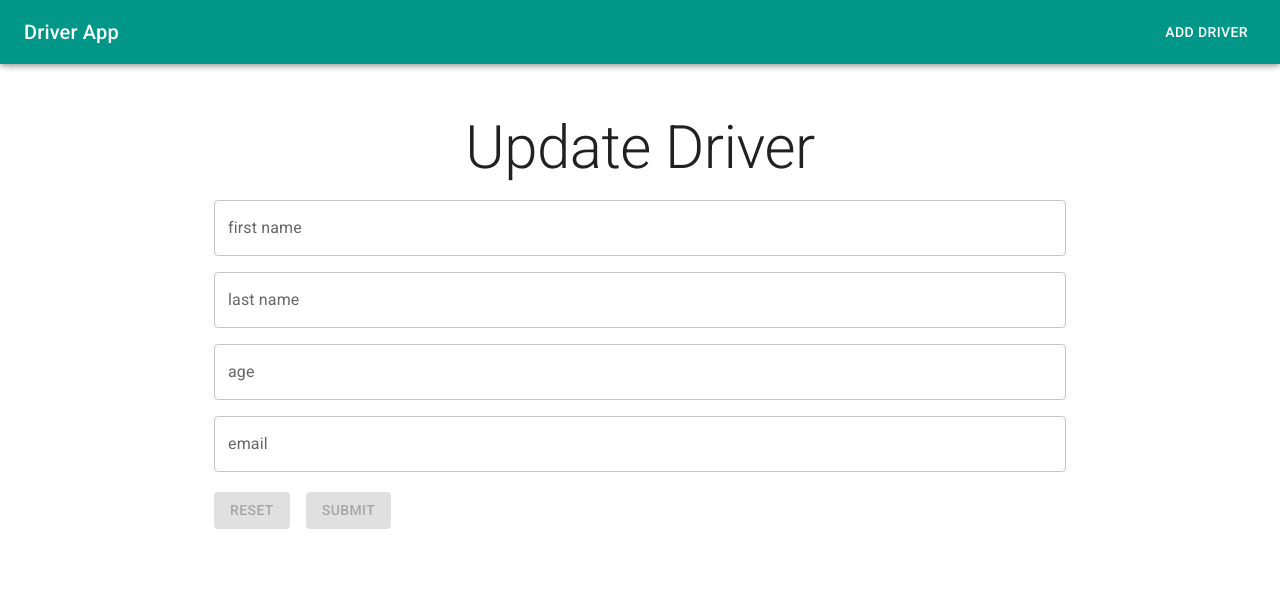
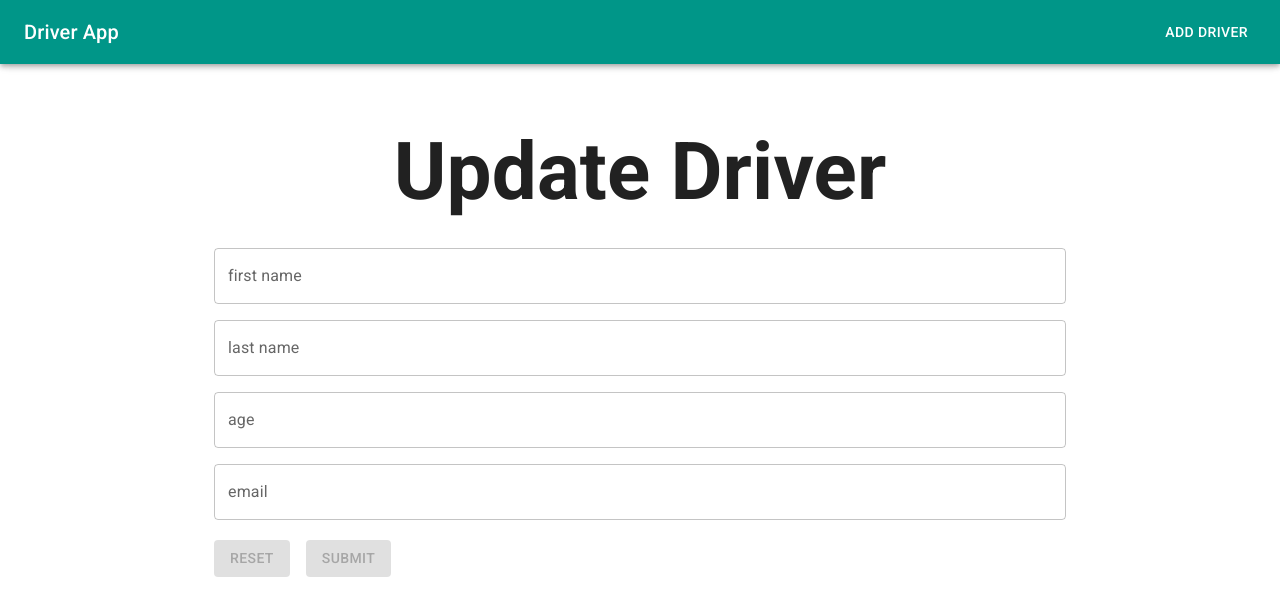
Before and after one commit to southyd12/Second-react-app, a React (Vite) app: page /update/1 in a window 1280 px wide. Shown: the top 616 px of the page. Built offline with nearby package versions, Linux system fonts and the light colour scheme.

Commit message:
bugs fixed

```diff
--- a/src/components/forms/DriverForm.jsx
+++ b/src/components/forms/DriverForm.jsx
@@ -43,7 +43,7 @@ const formRowStyle = {
 
 let submitFn = (vals) => {
   reset();
-  driver ? submitHandler(driver._id, vals) : submitHandler(vals);
+  submitHandler(vals);
 };
 
 return (
--- a/src/pages/Update.jsx
+++ b/src/pages/Update.jsx
@@ -13,7 +13,7 @@ function Update() {
   const driver = drivers.find(({ _id }) => id === _id);
 
   const updateHandler = (data) => {
-    updateDriver(data);
+    updateDriver(id, data);
     navigate('/');
   };
 
--- a/src/theme/theme.js
+++ b/src/theme/theme.js
@@ -12,4 +12,14 @@ const theme = createTheme({
   },
 });
 
+theme.typography.h2 = {
+  fontSize: "3rem",
+  "@media (min-width:600px)": {
+    fontSize: "5rem",
+  },
+  [theme.breakpoints.up("md")]: {
+    fontSize: "5rem",
+  },
+};
+
 export default theme;
```
